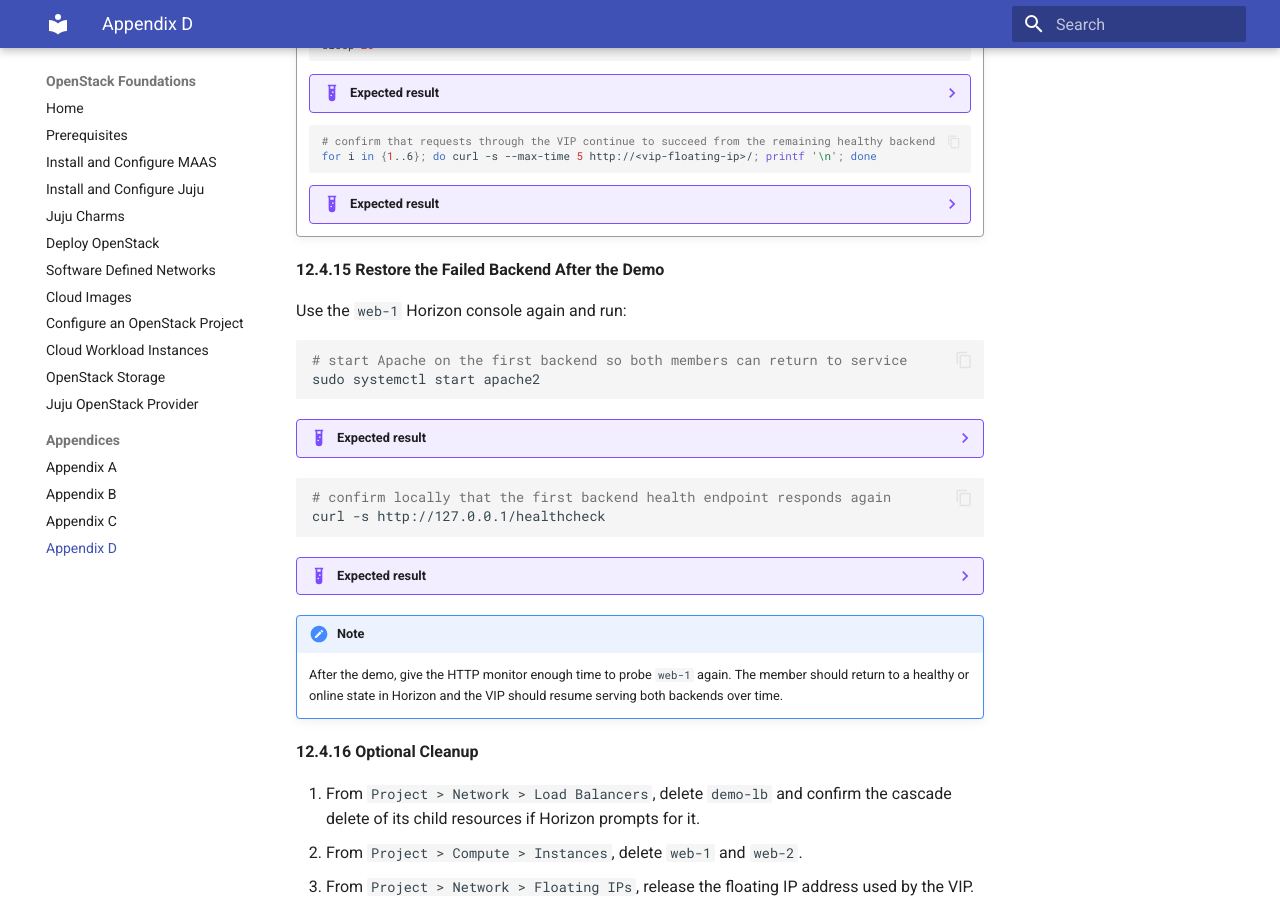
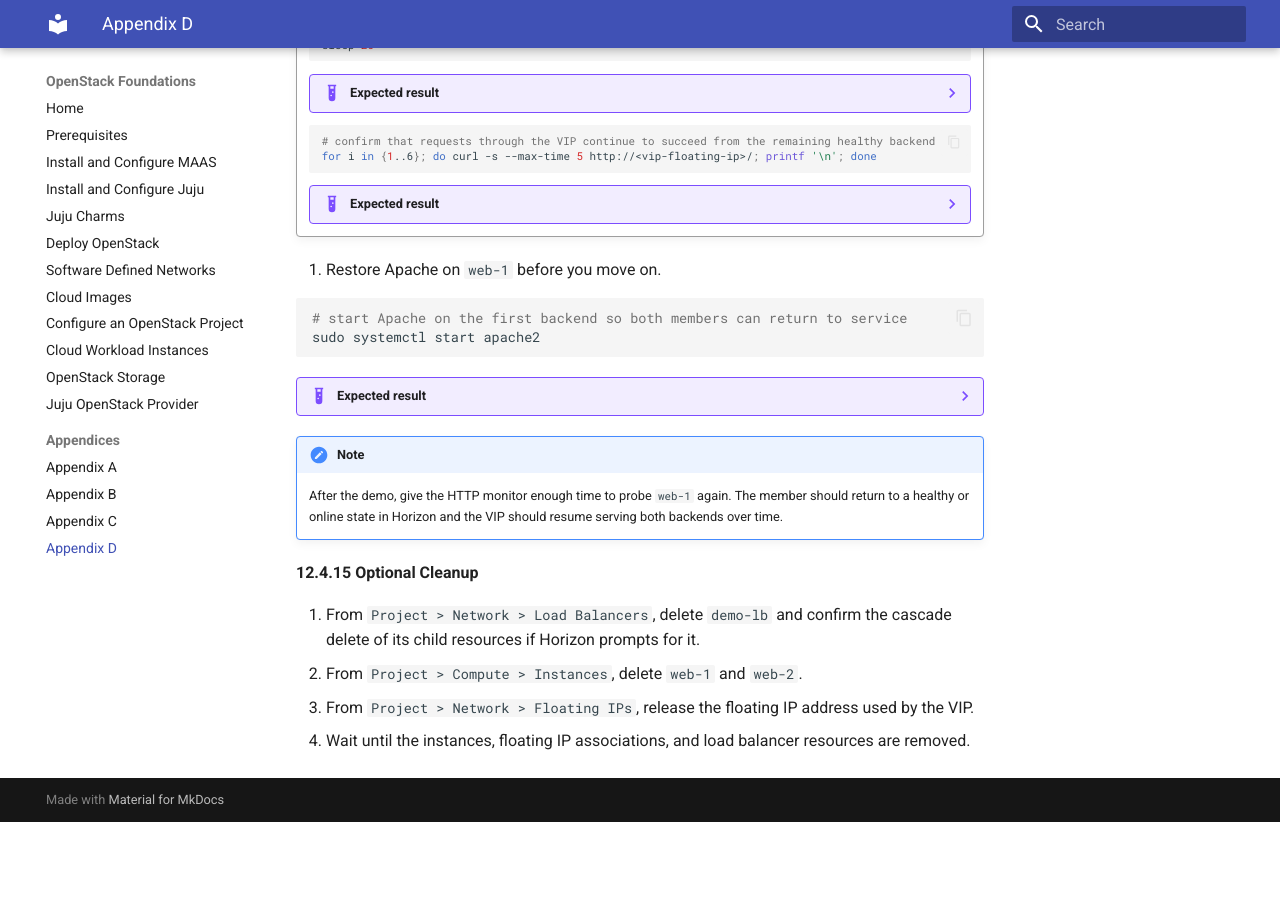
Before and after one commit to radumoisan/canonical-openstack-foundations, an MkDocs documentation site: the page built from docs/appendix_d.md, in a window 1280 px wide and 900 px high, scrolled down 11209 px. Built offline with MkDocs 1.6.1 and Material for MkDocs 9.7.7, drawn with Linux system fonts in a browser that asks for light colours; after the commit the page ends 12031 px from its top, so only the background shows below that.

Commit message:
Simplify Apache restore step and renumber in Appendix D

````diff
--- a/docs/appendix_d.md
+++ b/docs/appendix_d.md
@@ -530,9 +530,7 @@
         <h1>Apache backend web-2</h1>
         ```
 
-**12.4.15 Restore the Failed Backend After the Demo**
-
-Use the `web-1` Horizon console again and run:
+11. Restore Apache on `web-1` before you move on.
 
 ```bash
 # start Apache on the first backend so both members can return to service
@@ -544,20 +542,10 @@
     No output.
     ```
 
-```bash
-# confirm locally that the first backend health endpoint responds again
-curl -s http://127.0.0.1/healthcheck
-```
-
-??? example "Expected result"
-    ```bash
-    OK
-    ```
-
 !!! note
     After the demo, give the HTTP monitor enough time to probe `web-1` again. The member should return to a healthy or online state in Horizon and the VIP should resume serving both backends over time.
 
-**12.4.16 Optional Cleanup**
+**12.4.15 Optional Cleanup**
 
 1. From `Project > Network > Load Balancers`, delete `demo-lb` and confirm the cascade delete of its child resources if Horizon prompts for it.
 2. From `Project > Compute > Instances`, delete `web-1` and `web-2`.
````
